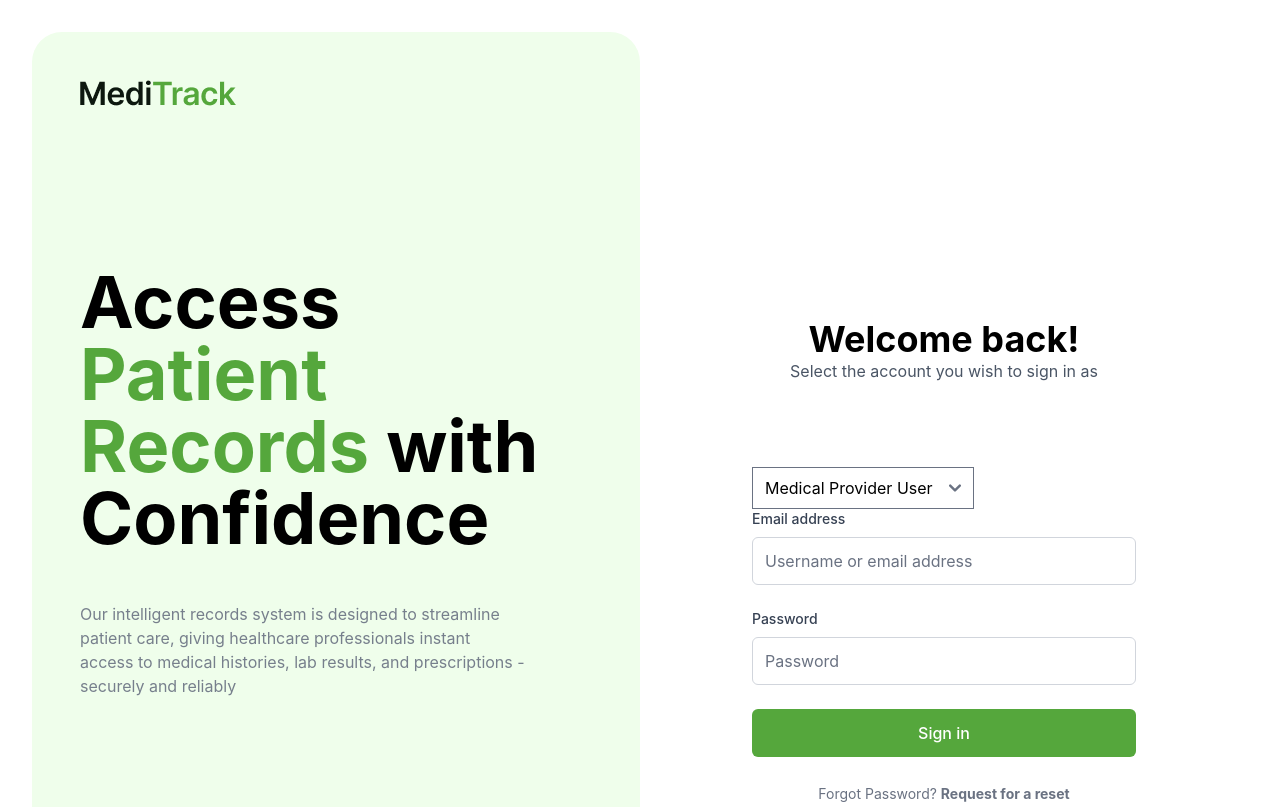
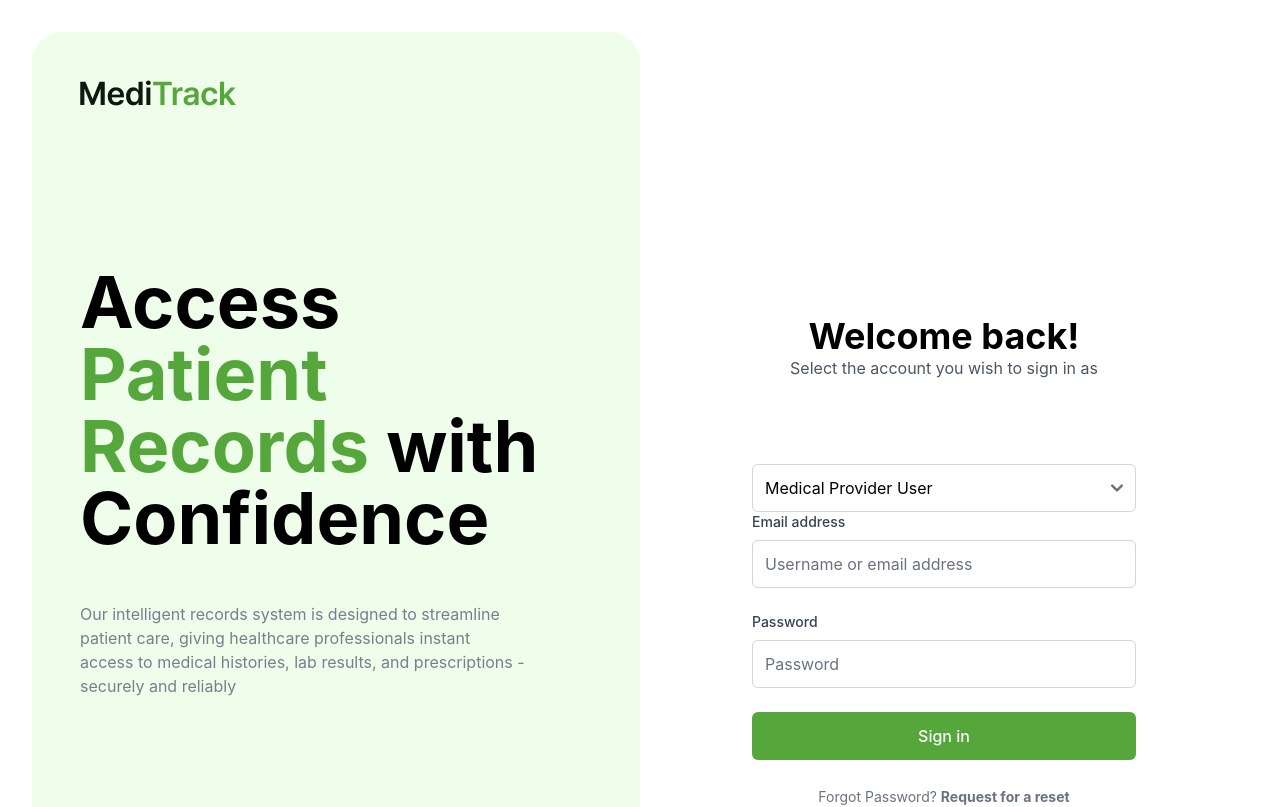
Before and after one commit to Final-Year-Project-MedTrack/medtrack-frontend-vue, a Vue app: page /login in a window 1280 px wide. Shown: the top 807 px of the page. Built offline with nearby package versions, Linux system fonts and the light colour scheme; no server answers.

Commit message:
edited login

```diff
--- a/src/views/auth/Login.vue
+++ b/src/views/auth/Login.vue
@@ -82,7 +82,7 @@
         </div>
 
         <form @submit.prevent="handleLogin">
-          <select v-model="selectedRole">
+          <select v-model="selectedRole" class="w-full h-12 px-3 py-2 border border-gray-300 rounded-md focus:outline-none focus:ring-2 focus:ring-blue-500 focus:border-transparent">
             <!-- <option value="general">General</option> -->
             <option value="medical_provider_user">Medical Provider User</option>
             <option value="doctor">Doctor</option>
```
